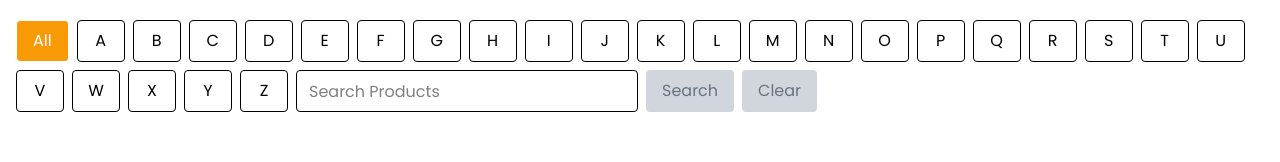
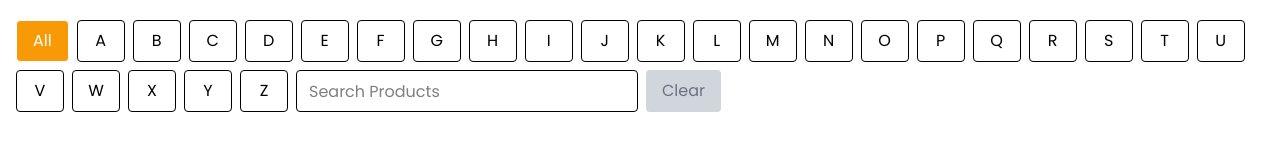
Before and after one commit to Seshuggina/haschem-bharat, a React (Vite) app: page /products in a window 1280 px wide. Shown: the part 394-556 px from the top of the page. Built offline with nearby package versions, Linux system fonts and the light colour scheme.

Commit message:
Update header links for services and enhance product category handling; add IDs for service sections

```diff
--- a/src/components/common/layout/Header/Header.tsx
+++ b/src/components/common/layout/Header/Header.tsx
@@ -295,7 +295,7 @@ const HeaderNavbar = () => {
                       ].map((item) => (
                         <Link
                           key={item}
-                          to="/services"
+                          to={`/services#${item.toLowerCase()}`}
                           className="block px-4 py-2 text-gray-700 hover:text-orange"
                         >
                           {item.replace(/([A-Z])/g, " $1").trim()}
--- a/src/pages/Products/Products.tsx
+++ b/src/pages/Products/Products.tsx
@@ -32,9 +32,12 @@ export const Products: React.FC = () => {
   }, [selectedLetters, productsCategory, selectedLetter]);
 
   useEffect(() => {
-    // if (productsCategory.length > 0 && !productsCategory.includes("All")) {
-    //   selectedCategoriesList.current = productsCategory;
-    // }
+    if (
+      productsCategory.length > 0 &&
+      !productsCategory.some((category) => category.name === "All")
+    ) {
+      selectedCategoriesList.current = productsCategory.map((c) => c.name);
+    }
     const unsubscribe = useGlobalStore.subscribe((state) => {
       searchTextRef.current = state.searchedText;
       filterProducts();
@@ -45,6 +48,7 @@ export const Products: React.FC = () => {
       unsubscribe();
       updateProductsCategory([]);
       selectedCategoriesList.current = [];
+      updateSelectedProductsCategory([]);
     };
   }, []);
 
@@ -147,8 +151,6 @@ export const Products: React.FC = () => {
     const selectedCat = updatedCategories.filter((c) => c.isSelected);
     selectedCategoriesList.current = [...selectedCat.map((c) => c.name)];
     setCategories(updatedCategories);
-    updateProductsCategory([...updatedCategories]);
-    updateSelectedProductsCategory([...selectedCat]);
     filterProducts();
   };
 
@@ -159,7 +161,6 @@ export const Products: React.FC = () => {
     });
     setCategories(cat);
     updateProductsCategory([...cat]);
-    updateSelectedProductsCategory([]);
     filterProducts();
     selectedCategoriesList.current = [];
   };
@@ -218,17 +219,6 @@ export const Products: React.FC = () => {
                 onChange={(e) => searchProducts(e.target.value)}
                 value={searchTextRef.current}
               />
-              <button
-                className={`px-4 py-2 rounded-sm h-[42px] ${
-                  searchTextRef.current
-                    ? "bg-red-500 text-white"
-                    : "bg-gray-300 text-gray-500 cursor-not-allowed"
-                }`}
-                disabled={!searchTextRef.current}
-                onClick={() => searchProducts("")}
-              >
-                Search
-              </button>
 
               <button
                 className={`px-4 py-2 rounded-sm h-[42px] ${
--- a/src/pages/Services/Services.tsx
+++ b/src/pages/Services/Services.tsx
@@ -19,7 +19,7 @@ export const Services = () => {
         <div className="container mx-auto px-4">
           <div className="grid gap-12">
             {/* API Impurities/Reference Standards */}
-            <div className="bg-white shadow-lg rounded-lg p-6 border-t-4 border-blue-500 flex flex-col md:flex-row items-center gap-4">
+            <div id="apiimpurities" className="bg-white shadow-lg rounded-lg p-6 border-t-4 border-blue-500 flex flex-col md:flex-row items-center gap-4">
               <div className="flex-1">
                 <h4 className="text-xl font-semibold mb-4">
                   API Impurities/Reference Standards
@@ -54,7 +54,7 @@ export const Services = () => {
               </div>
             </div>
             {/* Custom Synthesis */}
-            <div className="bg-white shadow-lg rounded-lg p-6 border-t-4 border-blue-500 flex flex-col md:flex-row items-center gap-4">
+            <div id="customsynthesis" className="bg-white shadow-lg rounded-lg p-6 border-t-4 border-blue-500 flex flex-col md:flex-row items-center gap-4">
               <div className="flex-1">
                 <h4 className="text-xl font-semibold mb-4">Custom Synthesis</h4>
                 <img
@@ -78,7 +78,7 @@ export const Services = () => {
               </div>
             </div>
             {/* CRO/CDMO Services */}
-            <div className="bg-white shadow-lg rounded-lg p-6 border-t-4 border-blue-500 flex flex-col md:flex-row items-center gap-4">
+            <div id="crocmoservices" className="bg-white shadow-lg rounded-lg p-6 border-t-4 border-blue-500 flex flex-col md:flex-row items-center gap-4">
               <div className="flex-1">
                 <h4 className="text-xl font-semibold mb-4">
                   CRO/CDMO Services
@@ -114,9 +114,9 @@ export const Services = () => {
             </div>
 
             {/* Chemical Sourcing */}
-            <div className="bg-white shadow-lg rounded-lg p-6 border-t-4 border-blue-500 flex flex-col md:flex-row items-center gap-4">
+            <div id="chemicalsourcing" className="bg-white shadow-lg rounded-lg p-6 border-t-4 border-blue-500 flex flex-col md:flex-row items-center gap-4">
               <div className="flex-1">
-                <h4 className="text-xl font-semibold mb-4">Custom Synthesis</h4>
+                <h4 className="text-xl font-semibold mb-4">Chemical Sourcing</h4>
                 <img
                   className="w-full h-auto rounded mb-4 block lg:hidden"
                   src={sourcing}
```
